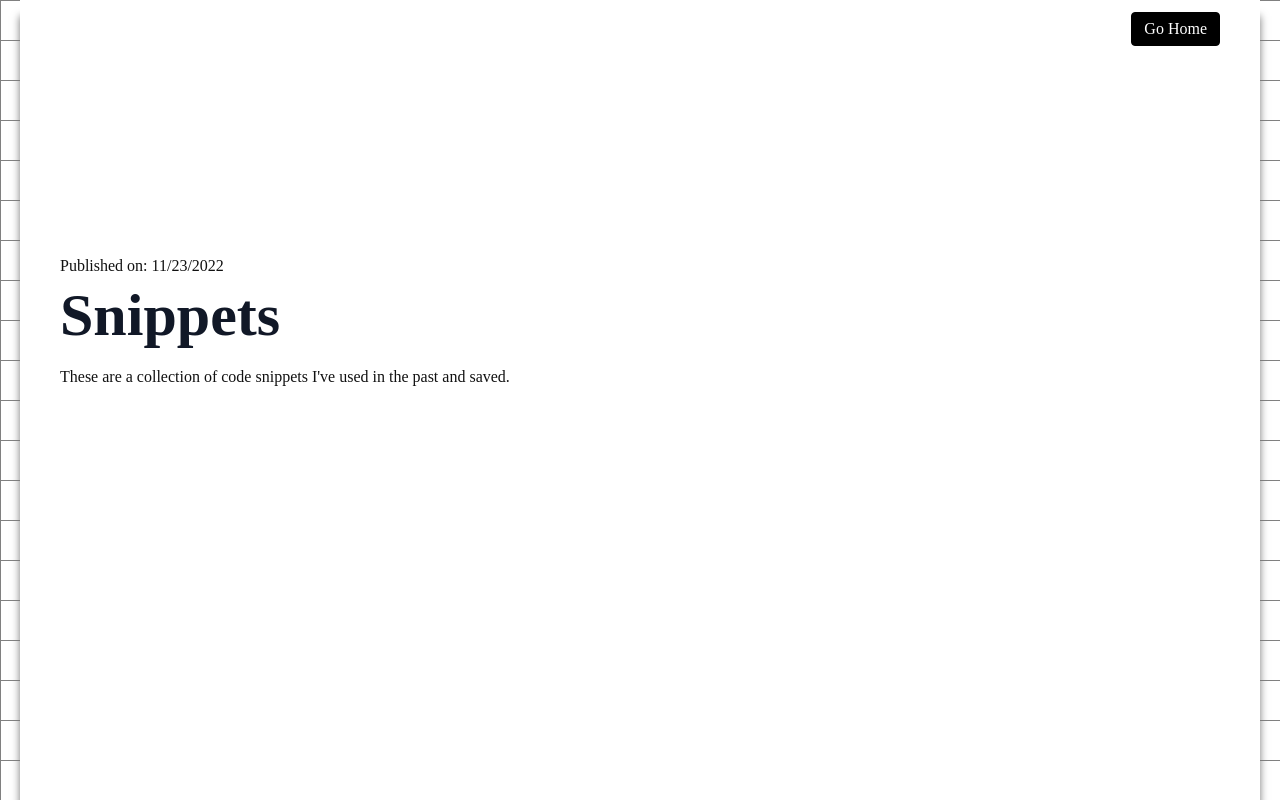
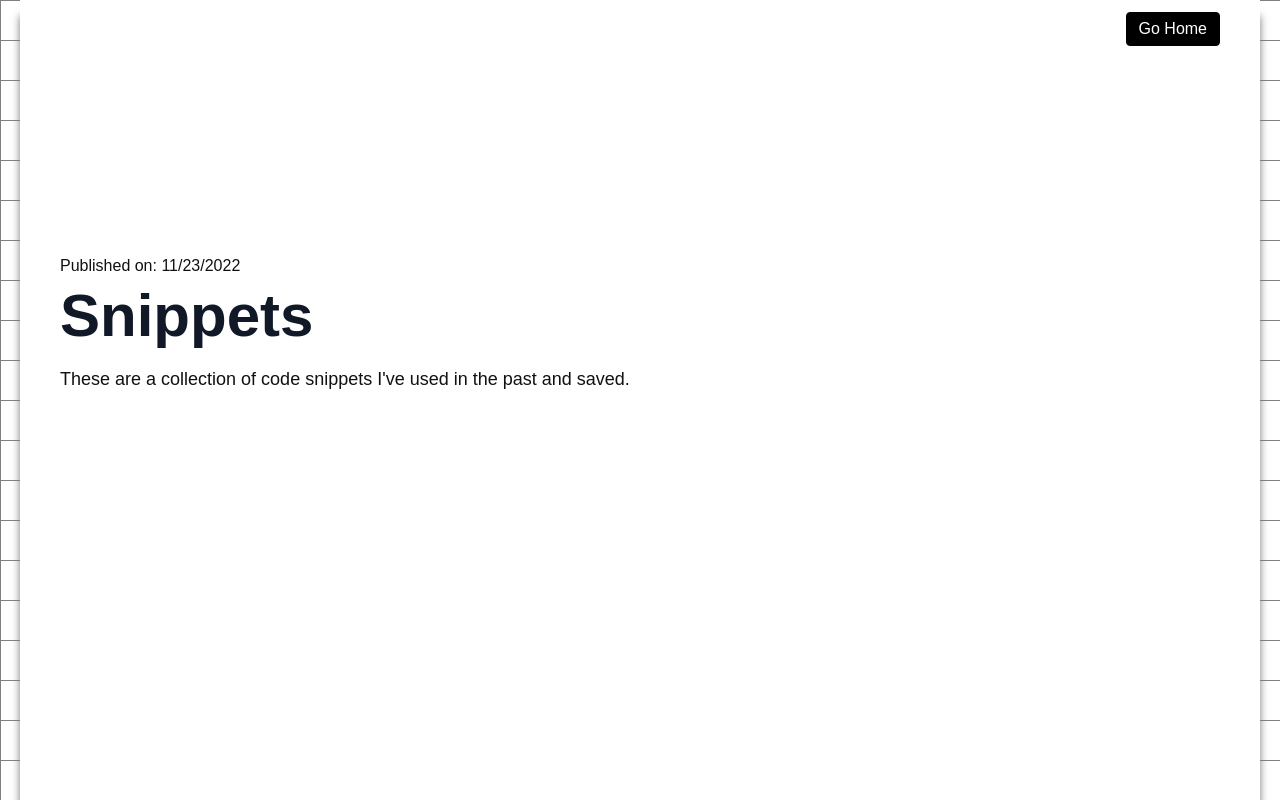
Before and after one commit to Ddundee/portfolio, a Next.js app: page /snippets in a window 1280 px wide. Built offline with nearby package versions, Linux system fonts and the light colour scheme; a web font is replaced by a local one.

Commit message:
Chagned loading from serif to sans-serif

```diff
--- a/app/snippets/page.tsx
+++ b/app/snippets/page.tsx
@@ -21,7 +21,7 @@ export default async function Page() {
                 <div className='w-full h-52' />
                 <p>Published on: {currentDate}</p>
                 <h1 className='mb-3 text-6xl font-bold leading-tight text-gray-900 capitalize'>Snippets</h1>
-                <p>These are a collection of code snippets I&apos;ve used in the past and saved.</p>
+                <p className='text-lg'>These are a collection of code snippets I&apos;ve used in the past and saved.</p>
                 <div className='w-full h-10' />
                 {/* <Snippet text={['cd project', 'now']} width="300px" /> */}
                 {/* <ul className='pl-5
--- a/styles/globals.css
+++ b/styles/globals.css
@@ -9,7 +9,7 @@ body {
   padding: 0;
   margin: 0;
   /* font-family: -apple-system, BlinkMacSystemFont, Segoe UI, Roboto, Oxygen, Ubuntu, Cantarell, Fira Sans, Droid Sans, Helvetica Neue, sans-serif; */
-  font-family: 'Inter', serif;
+  font-family: 'Inter', sans-serif;
   color: #111;
 }
 
```
